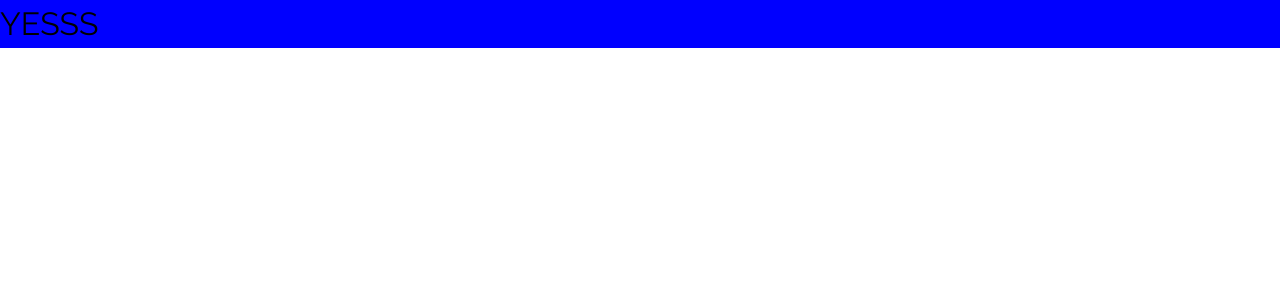
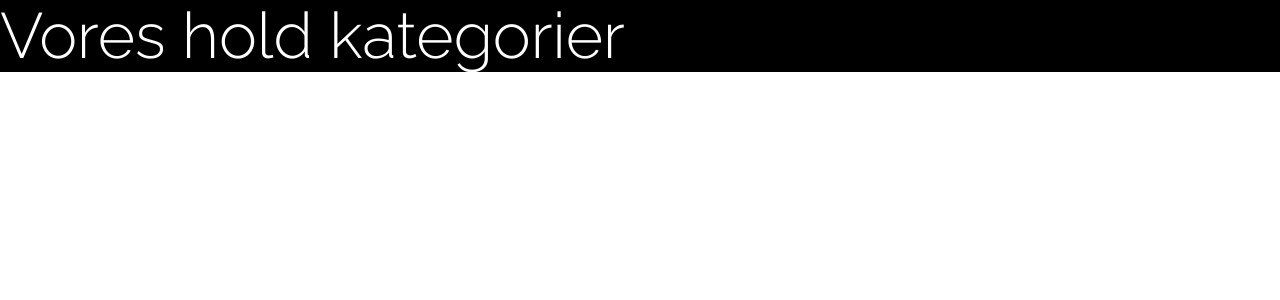
Before and after one commit to JulieGroenborg/wellcome_site, a Next.js app: page / in a window 1280 px wide. Shown: the top 300 px of the page. Built offline with nearby package versions, Linux system fonts and the light colour scheme; a web font is replaced by a local one.

Commit message:
Lavet HeaderOne component

```diff
--- /dev/null
+++ b/src/app/components/HeaderOne.jsx
@@ -0,0 +1,5 @@
+import styles from "./HeaderOne.module.scss";
+
+export default function HeaderOne({ title, color }) {
+  return <h1 className={`${styles[color]}`}>{title}</h1>;
+}
--- /dev/null
+++ b/src/app/components/HeaderOne.module.scss
@@ -0,0 +1,9 @@
+@use "src/app/variables" as *;
+
+.black {
+  color: $black;
+}
+
+.white {
+  color: $white;
+}
--- a/src/app/components/HeaderThree.jsx
+++ /dev/null
@@ -1,3 +0,0 @@
-export default function HeaderThree({ headerthree }) {
-  return <h3>{headerthree}</h3>;
-}
--- a/src/app/components/page.module.scss
+++ b/src/app/components/page.module.scss
@@ -1,3 +1,3 @@
 .main {
-  background-color: blue;
+  background-color: black;
 }
--- a/src/app/page.jsx
+++ b/src/app/page.jsx
@@ -1,11 +1,11 @@
-import HeaderThree from "./components/HeaderThree";
+import HeaderOne from "./components/HeaderOne";
 import styles from "./components/page.module.scss";
 
 export default function Home() {
   return (
     <>
       <main className={`${styles.main}`}>
-        <HeaderThree headerthree="Yesss"></HeaderThree>
+        <HeaderOne color="white" title="Vores hold kategorier"></HeaderOne>
       </main>
     </>
   );
```
